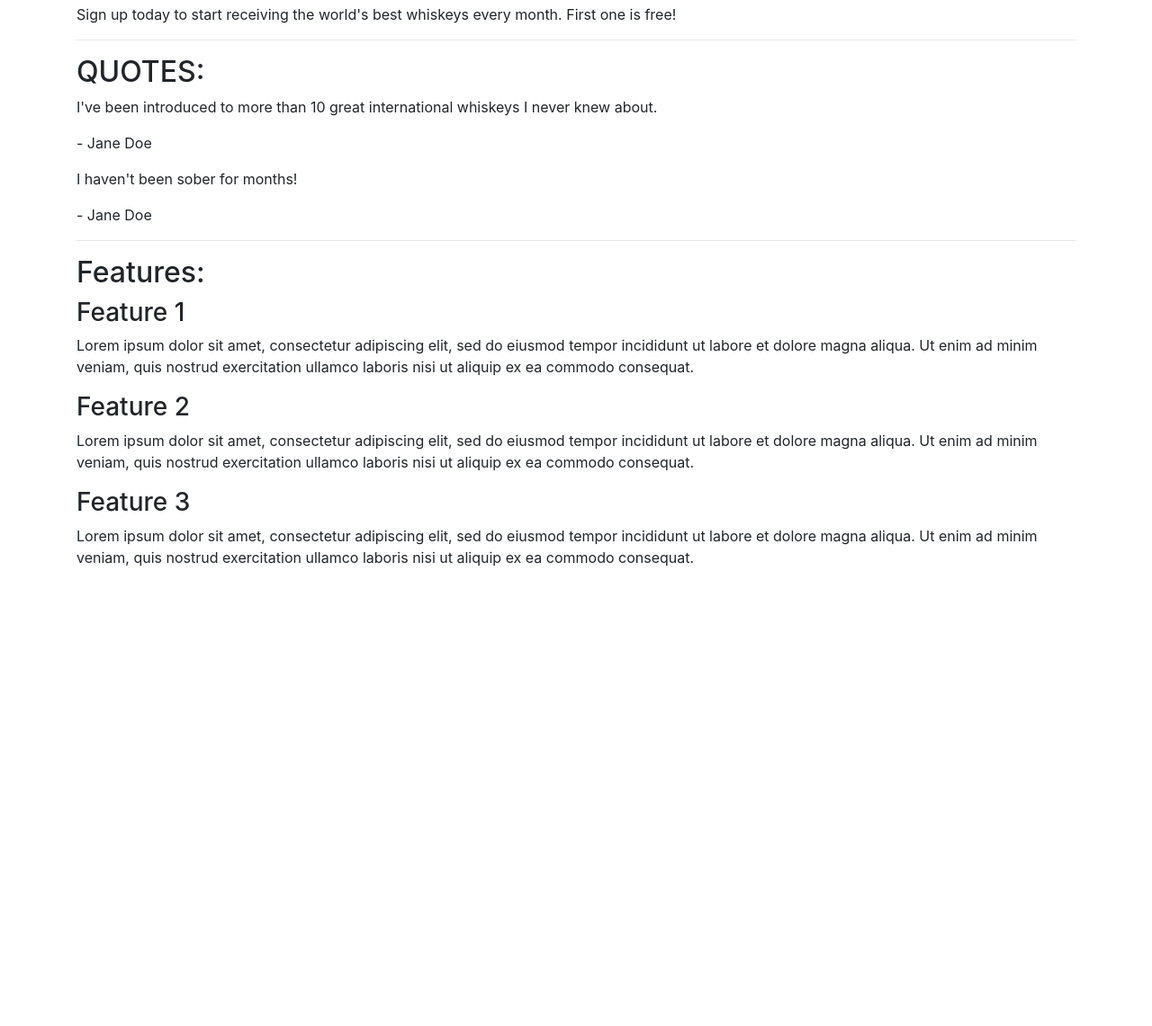
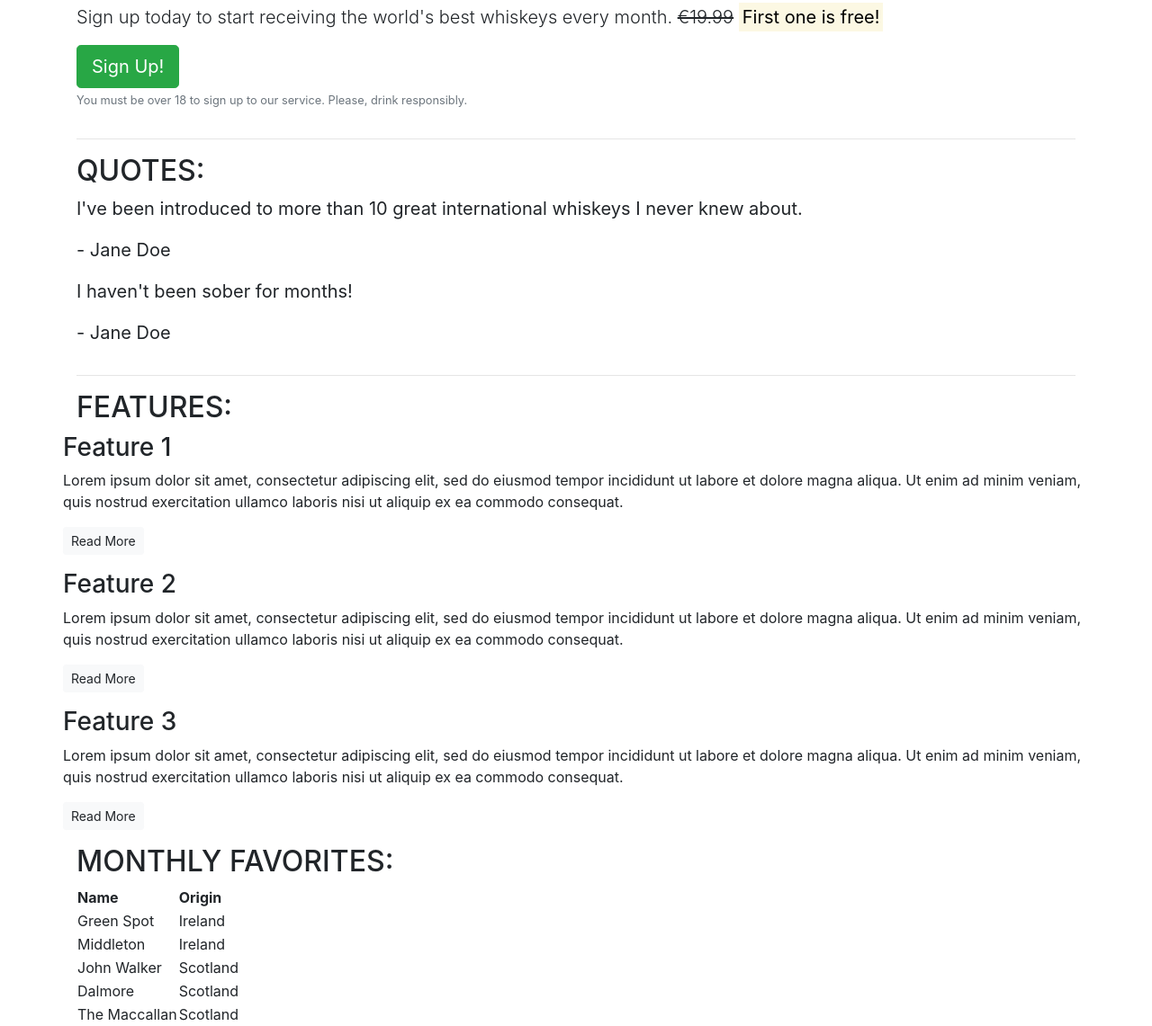
Before and after one commit to gaspar91/I-don-t-know-anymore, a plain HTML site: page index.html in a window 1280 px wide. Shown: the part 52-1193 px from the top of the page at 90% size. Before the commit the page ends 800 px from the top, so only its background shows below. Drawn offline with nearby package versions, Linux system fonts and the light colour scheme.

Commit message:
update index

```diff
--- a/index.html
+++ b/index.html
@@ -12,23 +12,40 @@
 <body>
     <article class="container">
         <!-- Callout -->
+        <div class="row">
+            <div class="col-12">
                 <section class="callout">
                     <h1>The finest whiskeys delivered to your doorstep.</h1>
-            <p>Sign up today to start receiving the world's best whiskeys every month. First one is free!</p>
+                    <p class="lead">Sign up today to start receiving the world's best whiskeys every month.
+                    <s>€19.99</s> <strong><mark>First one is free!</mark></strong></p>
+                    <button class="btn btn-success btn-lg">Sign Up!</button>
+                    <p class="text-muted"><small>You must be over 18 to sign up to our service. Please, drink responsibly.</small></p>
                 </section>
+            </div>
+        </div>
         <!-- /.callout -->
         <hr>
 
         <!-- Quotes -->
         <section class="quotes">
+            <div class="row">
+                <div class="col-12">
                     <h2 class="text-uppercase">Quotes:</h2>
-            <div class="quote">
+                </div>
+            </div>
+            <div class="row">
+                <div class="col-12">
+                    <blockquote class="blockquote">
                         <p>I've been introduced to more than 10 great international whiskeys I never knew about.</p>
                         <p>- Jane Doe</p>
+                    </blockquote>
                 </div>
-            <div class="quote">
+                <div class="col-12">
+                    <blockquote class="blockquote">
                         <p>I haven't been sober for months!</p>
                         <p>- Jane Doe</p>
+                    </blockquote>
+                </div>
             </div>
         </section>
         <!-- /.quotes -->
@@ -36,21 +53,68 @@
 
         <!-- Features -->
         <section class="features">
-            <h2>Features:</h2>
+            <div class="row">
+                <div class="col-12">
+                    <h2 class="text-uppercase">Features:</h2>
+                </div>
+                <div class="row">
+                    <div class="col-12">
                         <div class="feature">
                             <h3>Feature 1</h3>
                             <p>Lorem ipsum dolor sit amet, consectetur adipiscing elit, sed do eiusmod tempor incididunt ut labore et dolore magna aliqua. Ut enim ad minim veniam, quis nostrud exercitation ullamco laboris nisi ut aliquip ex ea commodo consequat.</p>
+                            <p><a class="btn btn-sm btn-light" href="">Read More</a></p>
                         </div>
+                    </div>
+                    <div class="col-12">
                         <div class="feature">
                             <h3>Feature 2</h3>
                             <p>Lorem ipsum dolor sit amet, consectetur adipiscing elit, sed do eiusmod tempor incididunt ut labore et dolore magna aliqua. Ut enim ad minim veniam, quis nostrud exercitation ullamco laboris nisi ut aliquip ex ea commodo consequat.</p>
+                            <p><a class="btn btn-sm btn-light" href="">Read More</a></p>
                         </div>
+                    </div>
+                    <div class="col-12">
                         <div class="feature">
                             <h3>Feature 3</h3>
                             <p>Lorem ipsum dolor sit amet, consectetur adipiscing elit, sed do eiusmod tempor incididunt ut labore et dolore magna aliqua. Ut enim ad minim veniam, quis nostrud exercitation ullamco laboris nisi ut aliquip ex ea commodo consequat.</p>
+                            <p><a class="btn btn-sm btn-light" href="">Read More</a></p>
+                        </div>
+                    </div>
+                </div>
             </div>
         </section>
         <!-- /.features -->
+
+        <!-- Monthly Favorites -->
+        <section class="MonthlyFavorites">
+            <h2 class="text-uppercase">Monthly Favorites:</h2>
+            <table>
+                <tr>
+                    <th>Name</th>
+                    <th>Origin</th>
+                </tr>
+                <tr>
+                    <td>Green Spot</td>
+                    <td>Ireland</td>
+                </tr>
+                <tr>
+                    <td>Middleton</td>
+                    <td>Ireland</td>
+                </tr>
+                <tr>
+                    <td>John Walker</td>
+                    <td>Scotland</td>
+                </tr>
+                <tr>
+                    <td>Dalmore</td>
+                    <td>Scotland</td>
+                </tr>
+                <tr>
+                    <td>The Maccallan</td>
+                    <td>Scotland</td>
+                </tr>
+            </table>
+        </section>
+        <!-- /.Monthly Favorites -->
     </article>
 </body>
 
```
Lines whose indentation alone changed are shown as unchanged.
